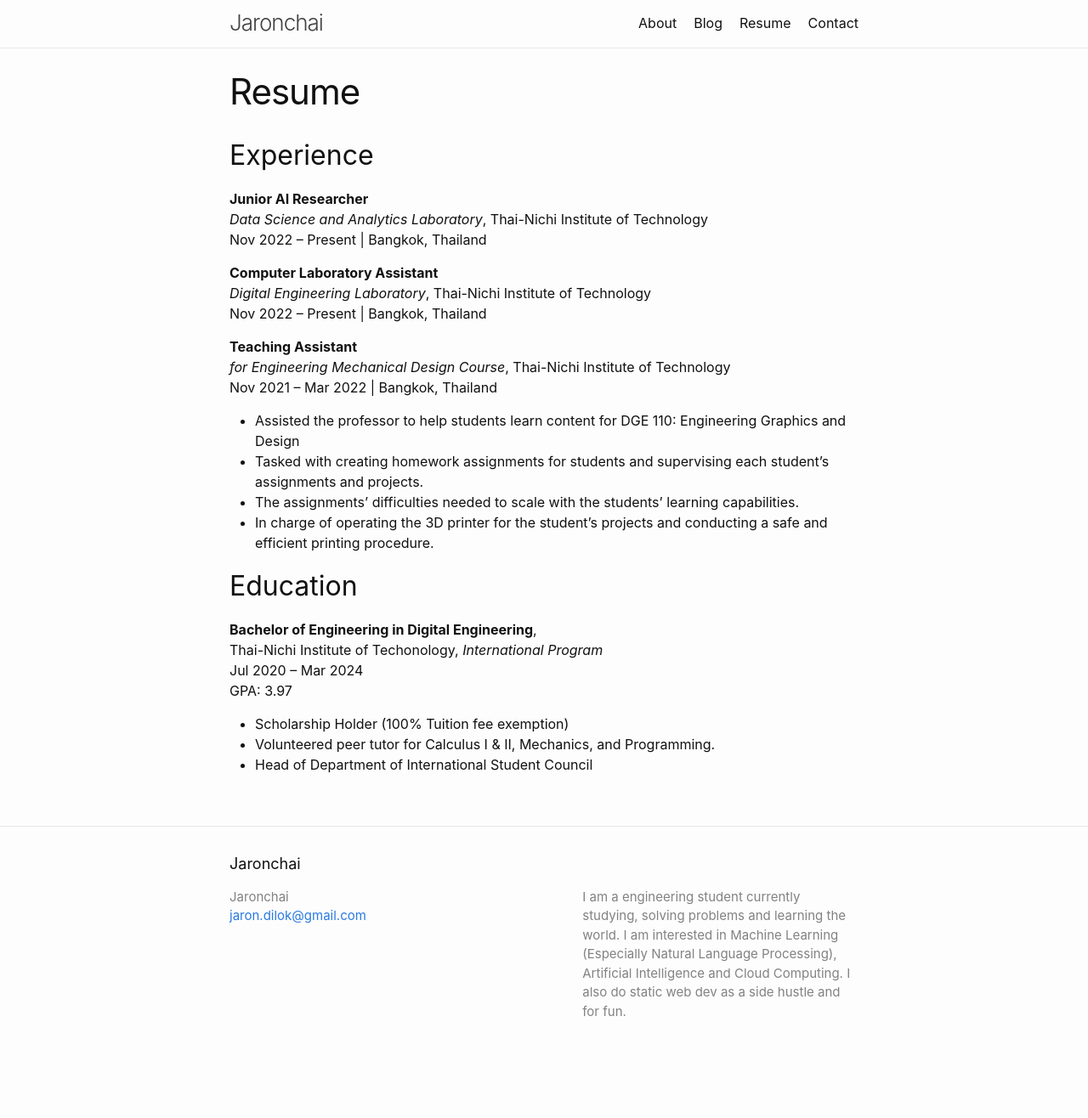
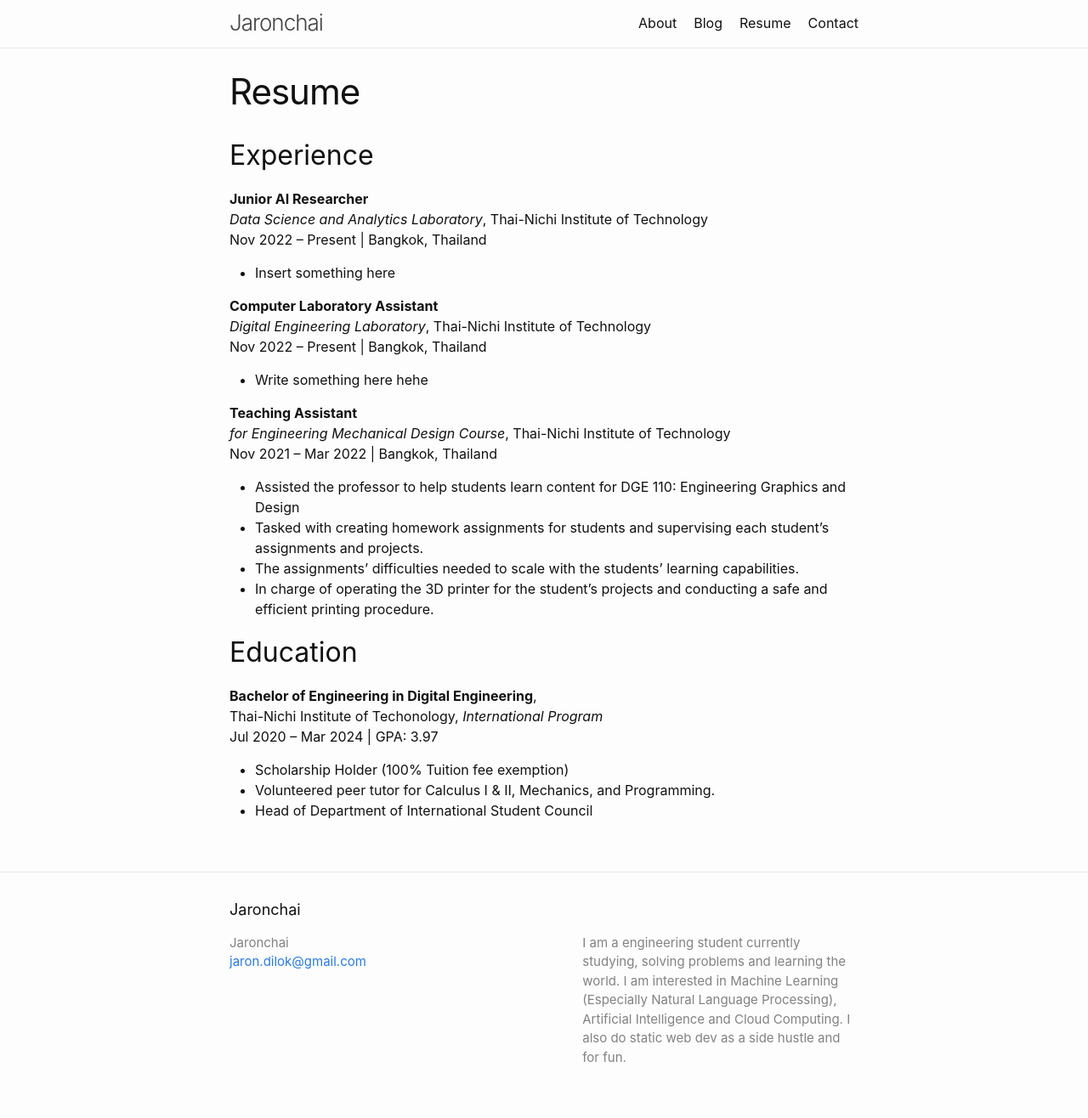
Before and after one commit to jarondlk/jaronchai-blog, a Jekyll site: the page built from pages/resume.markdown, in a window 1280 px wide. Shown: the whole page at 85% size. Built offline with Jekyll 4.4.1, drawn with Linux system fonts in a browser that asks for light colours; before the commit the page ends 1262 px from its top, so only the background shows below that.

Commit message:
Update resume

```diff
--- a/pages/resume.markdown
+++ b/pages/resume.markdown
@@ -11,10 +11,14 @@
 Thai-Nichi Institute of Technology\
 Nov 2022 – Present | Bangkok, Thailand
 
+- Insert something here
+
 **Computer Laboratory Assistant**\
 *Digital Engineering Laboratory*,
 Thai-Nichi Institute of Technology\
 Nov 2022 – Present | Bangkok, Thailand
+
+- Write something here hehe
 
 **Teaching Assistant**\
 *for Engineering Mechanical Design Course*,
```
Also changed, not shown: other parts of pages/resume.markdown (+1 -2 lines).
